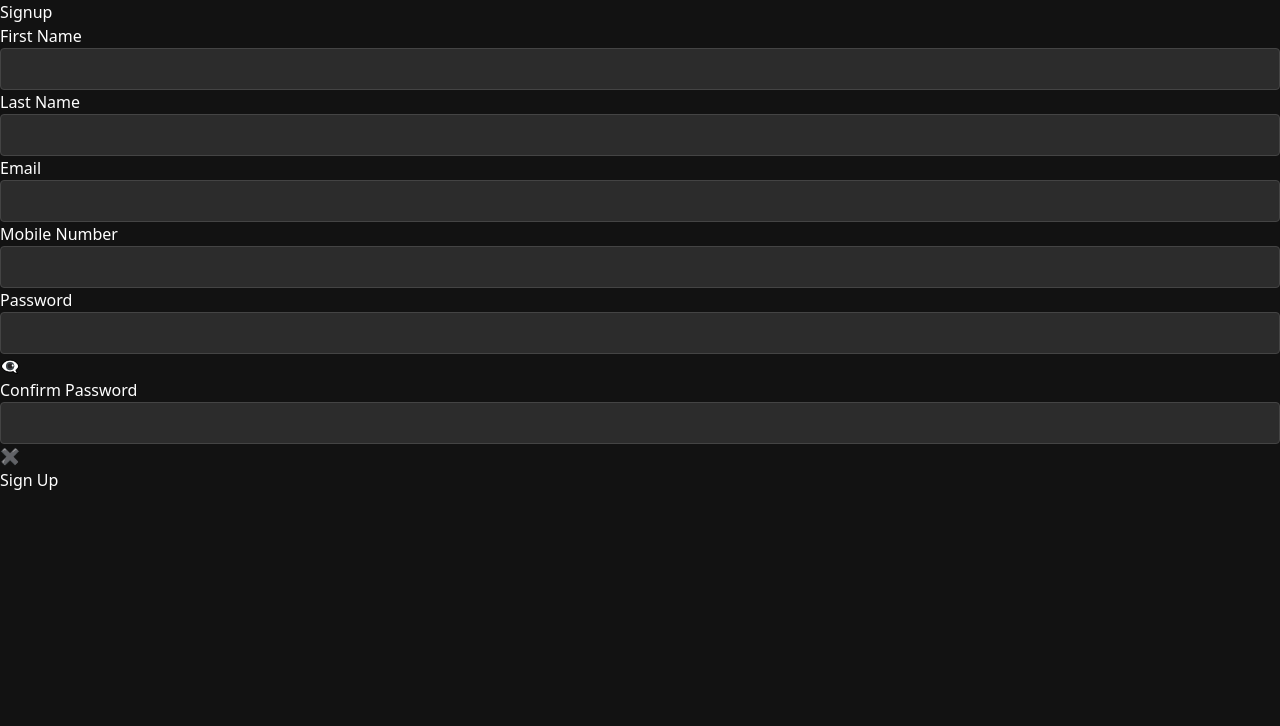
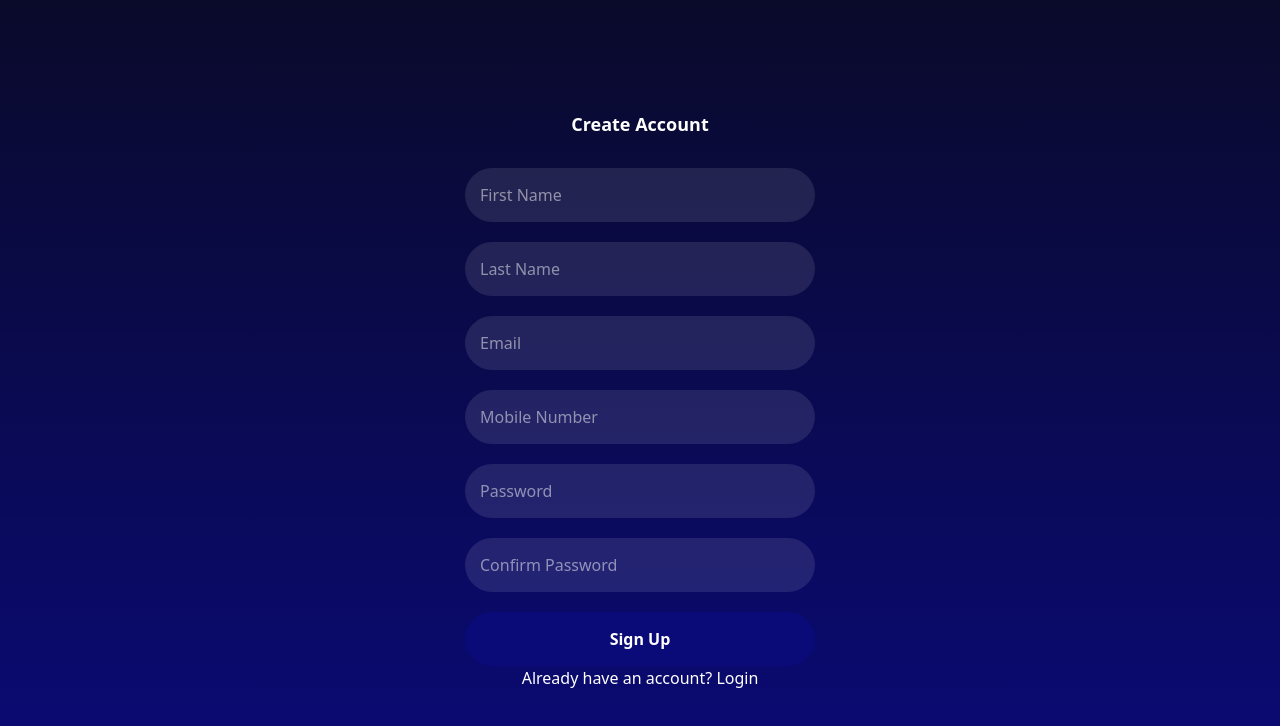
Before and after one commit to aerospace141/frontend_avacus_vercel, a React (Create React App) app: page /signup in a window 1280 px wide. Shown: the top 726 px of the page. Built offline with nearby package versions, Linux system fonts and the light colour scheme.

Commit message:
AUTH>>>>>>>>>>>>>>>>>

```diff
--- a/src/components/user_auth/login.js
+++ b/src/components/user_auth/login.js
@@ -1,39 +1,15 @@
-import React, { useState, useEffect } from "react";
-import { useNavigate } from 'react-router-dom';
-// import Message from '../global/alert';
-
-// import "../../style/user_auth/Login.css";
-import { FontAwesomeIcon } from "@fortawesome/react-fontawesome";
-import { faFacebook, faTwitter, faGoogle } from "@fortawesome/free-brands-svg-icons";
-
+import React, { useState } from "react";
+import "../../styles/user_auth/login.css"
 
 const Login = () => {
-  const navigate = useNavigate();
-  const [mobileNumber, setphone] = useState("");
+  const [email, setEmail] = useState("");
   const [password, setPassword] = useState("");
-  const [isLoggedIn, setIsLoggedIn] = useState(false);
-  const [message, setMessage] = useState({ type: '', text: '' });
-
-  const showMessage = (type, text) => {
-    setMessage({ type, text });
-  };
-
-  useEffect(() => {
-    // Set timeout to remove the message after 5 seconds
-    const timer = setTimeout(() => {
-      setMessage({ type: '', text: '' });
-    }, 3000);
-
-    // Clear the timeout when the component unmounts or when message changes
-    return () => clearTimeout(timer);
-  }, [message]);
 
   const handleSubmit = async (e) => {
     e.preventDefault();
 
-    // Prepare login data
     const loginData = {
-      mobileNumber,
+      mobileNumber: email,
       password
     };
 
@@ -46,76 +22,67 @@ const Login = () => {
         body: JSON.stringify(loginData)
       });
 
-
       if (response.ok) {
         const responseData = await response.json();
-        const token = responseData.token; // Check if token property exists
+        const token = responseData.token;
+
         if (token) {
           localStorage.setItem('token', token);
-          console.log('Login successful');
-          setMessage({ type: 'success', text: 'Login successful' });
-          setIsLoggedIn(true);
-
-          navigate('/');
-          // Optionally, redirect to dashboard or perform other actions
-        } else {
-          console.error('Token not found in response');
-          setMessage({ type: 'error', text: 'Token not found in response' });
+          window.location.href = '/';
         }
-      } else {
-         const responseData = await response.json();
-
-        setMessage({ type: 'error', text: responseData.message || 'Login failed' });
-
       }
-
     } catch (error) {
-      console.error('Error during login:', error);
-      setMessage({ type: 'error', text: 'Error during login' });
+      console.error('Login error');
     }
   };
 
-  const handleLogout = () => {
-    localStorage.removeItem('token');
-    setIsLoggedIn(false);
-  };
+  return (
+    <div className="Login_page">
+    <div className="auth-container">
+      <div className="auth-form">
+        <div className="logo">UI</div>
+        <div className="logo" style={{fontSize: '18px', marginBottom: '30px'}}>
+          vector interface
+        </div>
 
-  return (
-<div className="log-body">
-    <div className="login-form">
-        {isLoggedIn ? (
-            <button className="log-button" onClick={handleLogout}>Logout</button>
-        ) : (
-            <div>
-                <h2 className="log-h2">Login</h2>
         <form onSubmit={handleSubmit}>
           <div className="form-group">
-                        <label className="log-labal" htmlFor="mobileNumber">Mobile Number</label>
-                        <input className="log-input" type="mobileNumber" id="mobileNumber" value={mobileNumber} onChange={(e) => setphone(e.target.value)} required placeholder="Type your mobile number" />
+            <input
+              type="text"
+              className="form-input"
+              placeholder="Email"
+              value={email}
+              onChange={(e) => setEmail(e.target.value)}
+              required
+            />
           </div>
+
           <div className="form-group">
-                        <label className="log-labal" htmlFor="password">Password</label>
-                        <input className="log-input" type="password" id="password" value={password} onChange={(e) => setPassword(e.target.value)} required placeholder="Type your password" />
+            <input
+              type="password"
+              className="form-input"
+              placeholder="Password"
+              value={password}
+              onChange={(e) => setPassword(e.target.value)}
+              required
+            />
           </div>
-                    <button className="log-button" type="submit">Login</button>
+
+          <button
+            type="submit"
+            className="auth-button"
+          >
+            SIGN IN
+          </button>
         </form>
-                <a className="button-a" href="/forgot-password">Forgot password?</a>
-                <div className="social-login">
-                    <p>Or Sign Up Using</p>
-                    <div className="social-icons">
-                      <FontAwesomeIcon icon={faFacebook} className="social-icon facebook" />
-                      <FontAwesomeIcon icon={faTwitter} className="social-icon twitter" />
-                      <FontAwesomeIcon icon={faGoogle} className="social-icon google" />
+
+        <a href="/forgot-password" className="forgot-password">
+          Forgot the password? Click here
+        </a>
       </div>
-                </div>
-                <a className="button-a" href="/signup">Create an Account</a>
-            </div>
-        )}
-        {/* <Message type={message.type} text={message.text} /> */}
     </div>
 </div>
   );
-}
-
+};
 
 export default Login;
--- a/src/components/user_auth/signup.js
+++ b/src/components/user_auth/signup.js
@@ -1,7 +1,6 @@
-// import Message from '../global/alert';
 import React, { useState, useEffect } from "react";
-import { useNavigate } from "react-router-dom";
-// import "../../style/user_auth/Signup.css";
+import "../../styles/user_auth/login.css"
+
 const Signup = () => {
   const [firstName, setFirstName] = useState("");
   const [lastName, setLastName] = useState("");
@@ -9,54 +8,21 @@ const Signup = () => {
   const [mobileNumber, setMobileNumber] = useState("");
   const [password, setPassword] = useState("");
   const [confirmPassword, setConfirmPassword] = useState("");
-  const [passwordVisible, setPasswordVisible] = useState(false);
-  const [confirmPasswordVisible, setConfirmPasswordVisible] = useState(false);
   const [message, setMessage] = useState({ type: '', text: '' });
-  const [passwordMatch, setPasswordMatch] = useState(null); // Indicates match status
-  const navigate = useNavigate(); // Initialize useNavigate hook
-
-  const togglePasswordVisibility = () => {
-    setPasswordVisible(!passwordVisible);
-  };
-
-  const toggleConfirmPasswordVisibility = () => {
-    setConfirmPasswordVisible(!confirmPasswordVisible);
-  };
-
-  const showMessage = (type, text) => {
-    setMessage({ type, text });
-  };
-
-  useEffect(() => {
-    // Set timeout to remove the message after 5 seconds
-    const timer = setTimeout(() => {
-      setMessage({ type: '', text: '' });
-    }, 3000);
-
-    // Clear the timeout when the component unmounts or when message changes
-    return () => clearTimeout(timer);
-  }, [message]);
+  const [passwordMatch, setPasswordMatch] = useState(null);
 
   useEffect(() => {
     // Check if passwords match
     setPasswordMatch(password && confirmPassword && password === confirmPassword);
   }, [password, confirmPassword]);
 
-
-  const generateUniqueId = (firstName, lastName) => {
-    const formattedName = (firstName + lastName).replace(/\s/g, '').toLowerCase();
-    const randomNumber = Math.floor(100 + Math.random() * 900);
-    return `${formattedName}${randomNumber}`;
-  };
-
   const handleSubmit = async (e) => {
     e.preventDefault();
+
     if (!passwordMatch) {
-      showMessage('error', 'Passwords do not match.');
+      setMessage({ type: 'error', text: 'Passwords do not match.' });
       return;
     }
-
-    const userId = generateUniqueId(firstName, lastName);
 
     const userData = {
       firstName,
@@ -64,7 +30,6 @@ const Signup = () => {
       email,
       mobileNumber,
       password,
-      userId,
     };
 
     try {
@@ -77,100 +42,111 @@ const Signup = () => {
       });
 
       if (response.ok) {
-        showMessage('success', 'User registered successfully!');
-        navigate("/login");
+        setMessage({ type: 'success', text: 'User registered successfully!' });
+        window.location.href = "/login";
       } else {
-        const errorData = await response.json(); // Parse error details
-        const errorMessage = errorData.message || "Failed to register user."; // Use error message from the server or a fallback
-        showMessage("error", errorMessage);
+        const errorData = await response.json();
+        setMessage({ type: "error", text: errorData.message || "Failed to register user." });
       }
     } catch (error) {
-      showMessage('error', 'Error during registration.');
+      setMessage({ type: 'error', text: 'Error during registration.' });
     }
   };
+
   return (
-    <div className="custom-signup-form">
-      <h2>Signup</h2>
+    <div className="auth-container">
+      <div className="auth-form">
+        {/* <h2>Create Account</h2> */}
+        <div className="logo" style={{fontSize: '18px', marginBottom: '30px'}}>
+        Create Account
+          </div>
+
+        {message.text && (
+          <div className={message.type === 'error' ? 'error-message' : 'success-message'}>
+            {message.text}
+          </div>
+        )}
+
         <form onSubmit={handleSubmit}>
-        <div className="custom-form-group">
-          <label htmlFor="firstName">First Name</label>
+          <div className="form-group">
             <input
               type="text"
-            id="firstName"
+              className="form-input"
+              placeholder="First Name"
               value={firstName}
               onChange={(e) => setFirstName(e.target.value)}
               required
             />
           </div>
-        <div className="custom-form-group">
-          <label htmlFor="lastName">Last Name</label>
+
+          <div className="form-group">
             <input
               type="text"
-            id="lastName"
+              className="form-input"
+              placeholder="Last Name"
               value={lastName}
               onChange={(e) => setLastName(e.target.value)}
               required
             />
           </div>
-        <div className="custom-form-group">
-          <label htmlFor="email">Email</label>
+
+          <div className="form-group">
             <input
               type="email"
-            id="email"
+              className="form-input"
+              placeholder="Email"
               value={email}
               onChange={(e) => setEmail(e.target.value)}
               required
             />
           </div>
-        <div className="custom-form-group">
-          <label htmlFor="mobileNumber">Mobile Number</label>
+
+          <div className="form-group">
             <input
               type="text"
-            id="mobileNumber"
+              className="form-input"
+              placeholder="Mobile Number"
               value={mobileNumber}
               onChange={(e) => setMobileNumber(e.target.value)}
               required
             />
           </div>
-        <div className="custom-form-group">
-          <label htmlFor="password">Password</label>
-          <div className="custom-form-group12">
+
+          <div className="form-group">
             <input
-              type={passwordVisible ? "text" : "password"}
-              id="password"
+              type="password"
+              className="form-input"
+              placeholder="Password"
               value={password}
               onChange={(e) => setPassword(e.target.value)}
               required
             />
-            <button
-              type="button"
-              onClick={togglePasswordVisibility}
-              className="toggle-password"
-            >
-              {passwordVisible ? "👁️" : "👁️‍🗨️"}
-            </button>
           </div>
-          </div>
-        <div className="custom-form-group">
-          <label htmlFor="confirmPassword">Confirm Password</label>
-          <div className="password-check">
+
+          <div className="form-group">
             <input
               type="password"
-              id="confirmPassword"
+              className="form-input"
+              placeholder="Confirm Password"
               value={confirmPassword}
               onChange={(e) => setConfirmPassword(e.target.value)}
               required
             />
-            {passwordMatch !== null && (
-              <span className={`status-icon ${passwordMatch ? 'match' : 'mismatch'}`}>
-                {passwordMatch ? '✔' : '✖'}
-              </span>
-            )}
+          </div>
+
+          <button
+            type="submit"
+            className="auth-button"
+            disabled={!passwordMatch}
+          >
+            Sign Up
+          </button>
+        </form>
+
+        <div className="auth-toggle">
+          <a href="/signin">Already have an account? Login</a>
         </div>
       </div>
-        <button type="submit" disabled={!passwordMatch}>Sign Up</button>
-      </form>
-      {/* <Message type={message.type} text={message.text} /> */}
     </div>
   );
 };
--- /dev/null
+++ b/src/styles/user_auth/login.css
@@ -0,0 +1,70 @@
+:root {
+    --deep-blue: #0A0A2B;
+    --bright-blue: #0A0A79;
+    --white: #FFFFFF;
+  }
+
+  .Login_page {
+    margin: 0;
+    font-family: 'Arial', sans-serif;
+    background-color: var(--deep-blue);
+  }
+
+  .auth-container {
+    display: flex;
+    justify-content: center;
+    align-items: center;
+    height: 100vh;
+    background: linear-gradient(to bottom, var(--deep-blue), var(--bright-blue));
+  }
+
+  .auth-form {
+    width: 350px;
+    background-color: transparent;
+    text-align: center;
+  }
+
+  .logo {
+    color: var(--white);
+    font-size: 48px;
+    font-weight: bold;
+    margin-bottom: 30px;
+  }
+
+  .form-group {
+    margin-bottom: 20px;
+  }
+
+  .form-input {
+    width: 100%;
+    padding: 15px;
+    background-color: rgba(255, 255, 255, 0.1);
+    border: none;
+    border-radius: 30px;
+    color: var(--white);
+    font-size: 16px;
+  }
+
+  .form-input::placeholder {
+    color: rgba(255, 255, 255, 0.5);
+  }
+
+  .auth-button {
+    width: 100%;
+    padding: 15px;
+    background-color: #0A0A79;
+    color: var(--white);
+    border: none;
+    border-radius: 30px;
+    font-size: 16px;
+    font-weight: bold;
+    cursor: pointer;
+  }
+
+  .forgot-password {
+    color: var(--white);
+    text-decoration: none;
+    display: block;
+    margin-top: 15px;
+    opacity: 0.7;
+  }
```
Lines whose indentation alone changed are shown as unchanged.
